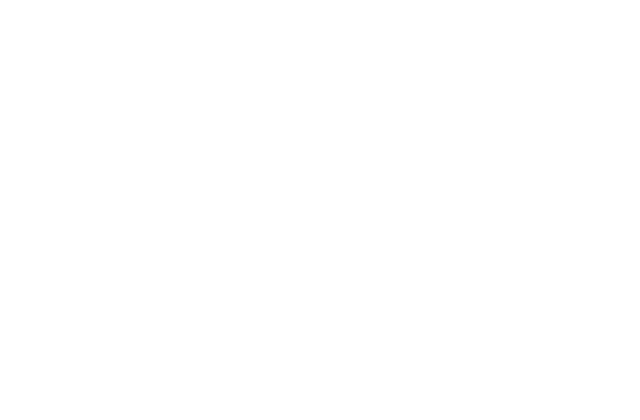
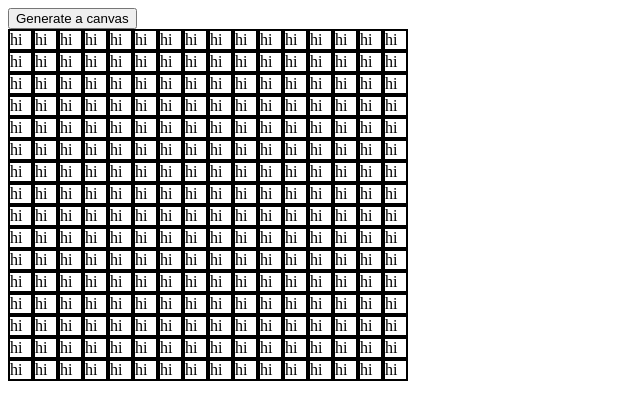
Before and after one commit to itsalexi/etch-a-sketch, a plain HTML site: page index.html in a window 1280 px wide. Shown: the whole page, without its empty margins (0-640 px from the left). Drawn offline with Linux system fonts and the light colour scheme.

Commit message:
Created a removeCanvas function

```diff
--- a/index.html
+++ b/index.html
@@ -1,5 +1,6 @@
 <!DOCTYPE html>
 <html lang="en">
+
 <head>
     <meta charset="UTF-8">
     <meta http-equiv="X-UA-Compatible" content="IE=edge">
@@ -7,11 +8,12 @@
     <title>Document</title>
     <link rel="stylesheet" href="styles.css">
 </head>
+
 <body>
-    <div id="canvas"></div>
-
-
+    <button>Generate a canvas</button>
+    <div class="main"></div>
     <!-- SCRIPTS -->
     <script src="main.js"></script>
 </body>
+
 </html>
--- a/main.js
+++ b/main.js
@@ -1,7 +1,10 @@
-// let gridSize = 16
-const canvas = document.querySelector("#canvas");
+let gridSize = 16;
+const mainDiv = document.querySelector(".main");
 
 function generateGrid(size) {
+  const canvas = document.createElement("div");
+  canvas.setAttribute("id", "canvas");
+  mainDiv.append(canvas);
   for (let i = 0; i < size * size; i++) {
     console.log("test");
     const pixel = document.createElement("div");
@@ -13,3 +16,10 @@ function generateGrid(size) {
 
   canvas.style.cssText = `grid-template-columns: repeat(${size}, 25px [col-start])`;
 }
+
+function removeCanvas() {
+  const canvas = document.querySelector("#canvas");
+  canvas.remove();
+}
+
+generateGrid(16);
```
